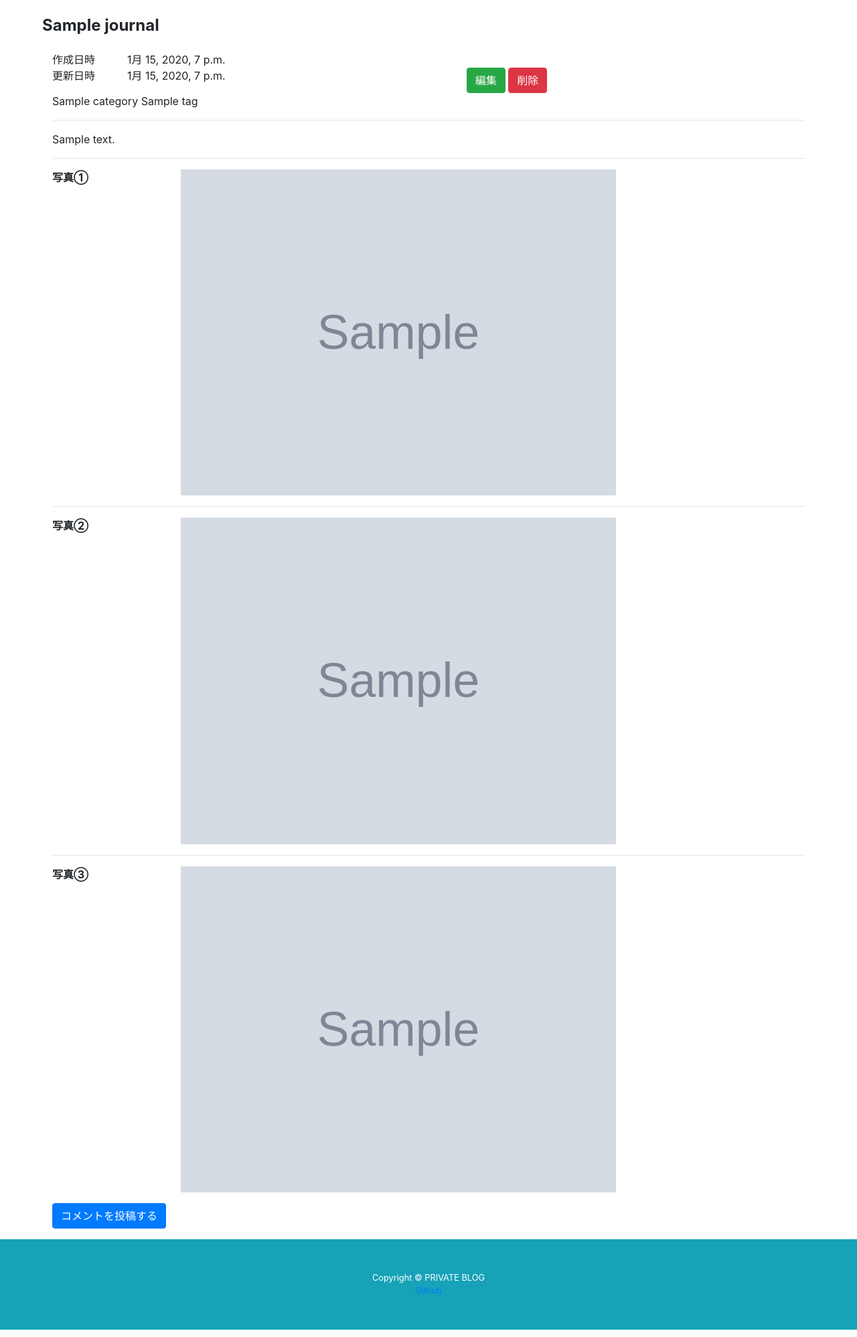
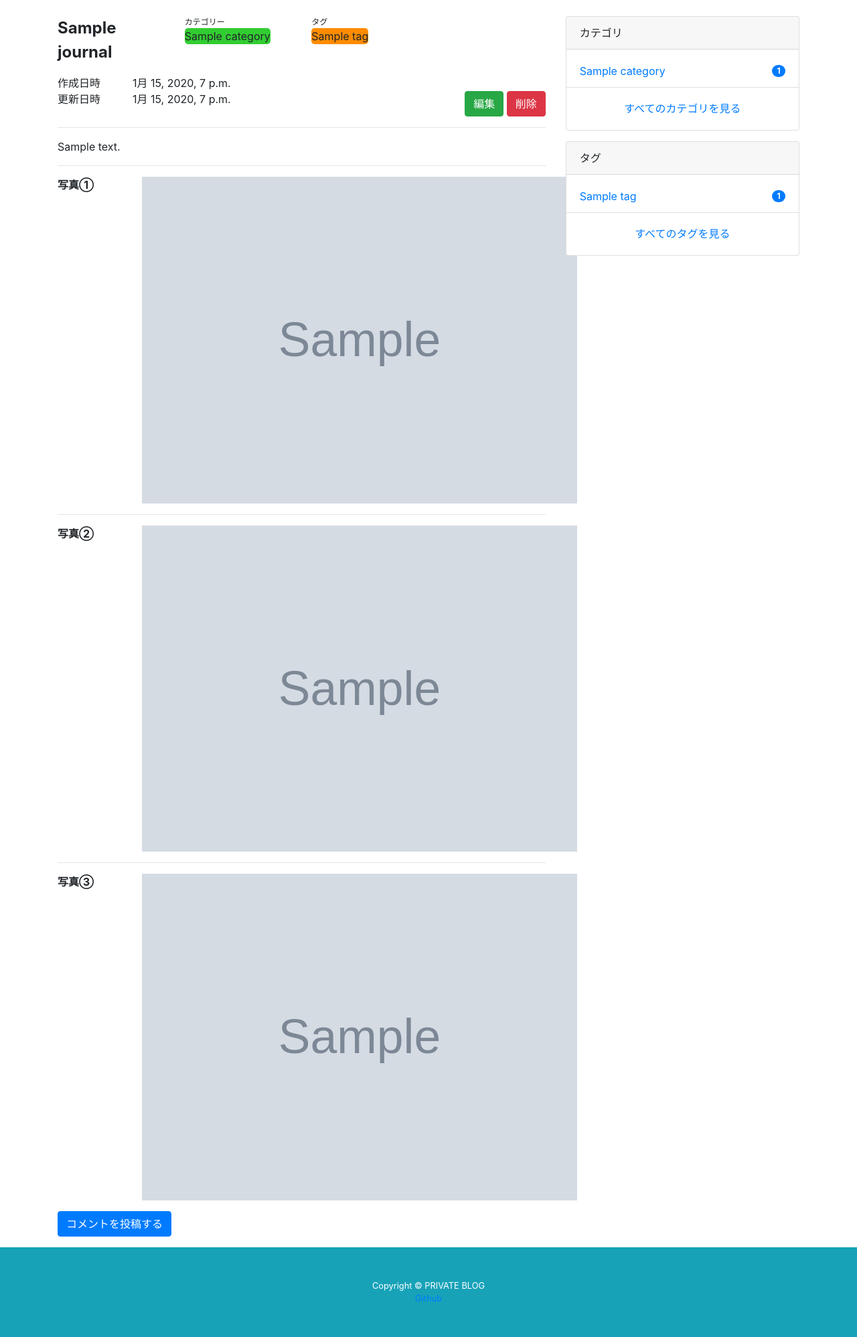
Before and after one commit to yanagswk/docker_django, a Django app: page /diary-detail/1/ in a window 1280 px wide. Shown: the part 72-2069 px from the top of the page at 67% size. Run offline with Django 3.2, Linux system fonts and the light colour scheme; tables that the repository leaves empty hold one stand-in row (values such as "Sample post"); grey boxes marked "Sample" are stand-in pictures; some libraries are stand-ins or nearby versions.

Commit message:
srcを整理

```diff
--- a/src/journal/templates/category_list.html
+++ b/src/journal/templates/category_list.html
@@ -10,7 +10,7 @@
   <div class="container">
     <div class="row">
       <main class="col-md-8">
-        <h1>カテゴリ一覧</h1>
+        <div class="section-title">カテゴリ一覧</div>
         <ul>
           {% for category in object_list %}
           <li><a href="{% url 'journal:category_journal' category.slug %}">{{ category.name }} ({{ category.num_journals }})</a></li>
--- a/src/journal/templates/diary_detail.html
+++ b/src/journal/templates/diary_detail.html
@@ -10,9 +10,24 @@
 <div class="container">
     <div class="div-style w-100">
 
+        <div class="container">
+            <div class="row">
+                <main class="col-md-8">
 
                     <div class="row">
-            <h4><strong>{{ object.title }}</strong></h4>
+                        <div class="col-3">
+                            <div class="detail_title">{{ object.title }}</div>
+                        </div>
+                        <div class="col-3">
+                            <div class="detail_size">カテゴリー</div>
+                            <div class="category_style">{{ object.category.name }}</div>
+                        </div>
+                        <div class="col-6">
+                            <div class="detail_size">タグ</div>
+                            {% for tag in object.tags.all %}
+                            <div class="tag_style">{{ tag.name }}</div>
+                            {% endfor %}
+                        </div>
                     </div>
 
                     <p></p>
@@ -24,24 +39,14 @@
                     </div>
 
                     <div class="row">
-            <div class="col-md-4 col-md-offset-1">
+                        <div class="col-6">
                             更新日時&emsp;&emsp;&emsp;{{ object.updated_at }}
                         </div>
-            <div class='col-md-4 col-md-offset-2 text-right'>
+                        <div class='col-6 text-right'>
                             <a class="btn btn-success " href="{% url 'journal:diary_update' object.pk %}">編集</a>
                             <a class="btn btn-danger " href="{% url 'journal:diary_delete' object.pk %}">削除</a>
                         </div>
                     </div>
-
-        <div class="row">
-            <div class="col-9">
-                {{ object.category.name }}
-                {% for tag in object.tags.all %}
-                {{ tag.name }}
-                {% endfor %}
-            </div>
-        </div>
-
 
                     <hr>
 
@@ -89,23 +94,18 @@
                             {% endif %}
                         </div>
                     </div>
-
-
-
-
-
                     <article class="comment-area">
                         <a class="btn btn-primary my-3" href="{% url 'journal:comment_form' journal.pk %}">コメントを投稿する</a>
                         {% include "journal/snippets/comments.html" %}
                     </article>
 
+                </main>
 
-
-
-
-
-
-
+                <aside class="col-md-4">
+                    {% include "journal/snippets/sidebar.html" %}
+                </aside>
+            </div>
+        </div>
     </div>
 </div>
 {% endblock %}
--- a/src/journal/templates/tag_list.html
+++ b/src/journal/templates/tag_list.html
@@ -9,7 +9,7 @@
   <div class="container">
     <div class="row">
       <main class="col-md-8">
-        <h1>タグ一覧</h1>
+        <div class="section-title">タグ一覧</div>
         <ul>
           {% for tag in object_list %}
           <li><a href="{% url 'journal:tag_journal' tag.slug %}">{{ tag.name }} ({{ tag.num_journals }})</a></li>
--- a/src/journal/views.py
+++ b/src/journal/views.py
@@ -101,6 +101,7 @@ class TagListView(generic.ListView):
 class CategoryJournalView(generic.ListView):
     model = Journal
     template_name = 'category_journal.html'
+    paginate_by = 3
 
     def get_queryset(self):
         category_slug = self.kwargs['category_slug']
@@ -117,6 +118,7 @@ class CategoryJournalView(generic.ListView):
 class TagJournalView(generic.ListView):
     model = Journal
     template_name = 'tag_journal.html'
+    paginate_by = 3
 
     def get_queryset(self):
         tag_slug = self.kwargs['tag_slug']
--- a/src/static/css/journal_list.css
+++ b/src/static/css/journal_list.css
@@ -74,3 +74,34 @@ li {
     font-size: 24px;
     padding: 16px 0;
 }
+
+
+.category_style {
+    float: left;
+    margin-right: 5px;
+    background: limegreen;
+    border-radius: 5px;
+}
+
+.tag_style {
+    float: left;
+    margin-right: 5px;
+    background: darkorange;
+    border-radius: 5px;
+}
+
+.detail_size {
+    font-size: 12px;
+}
+
+
+.detail_title {
+    font-size: 24px;
+    font-weight: 700;
+}
+
+
+.search_resalt {
+    font-size: 32px;
+    margin-bottom: 4px;
+}
```
Also changed, not shown: src/journal/templates/category_journal.html (+21 -16 lines), src/journal/templates/diary_list.html (+2 -21 lines), src/journal/templates/journal/snippets/diary_main_list.html (added, +18 -0 lines), src/journal/templates/search_journal.html (+17 -27 lines), src/journal/templates/tag_journal.html (+19 -15 lines), 1 other file. Lines whose indentation alone changed are shown as unchanged.
